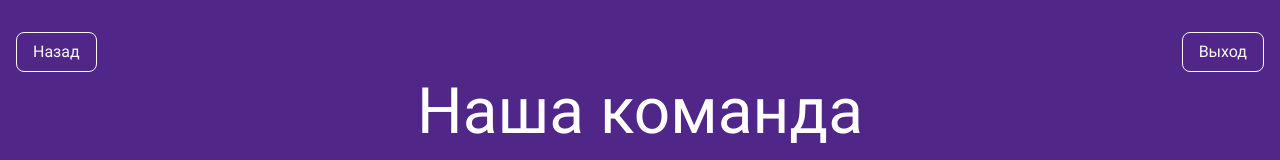
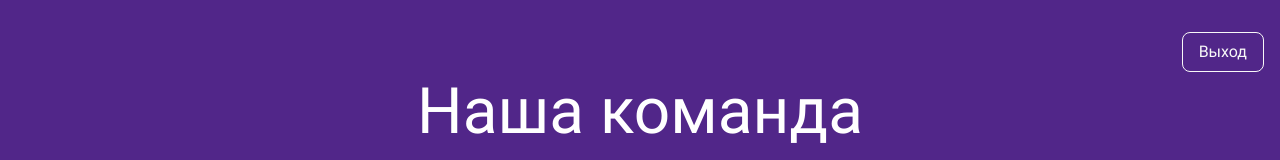
Before and after one commit to Zakharov1984/antipoff_test1, a React (Create React App) app: page / in a window 1280 px wide. Shown: the top 160 px of the page. Built offline with nearby package versions, Linux system fonts and the light colour scheme.

Commit message:
hidden_button_back_for_catalog_header

```diff
--- a/src/copmponents/Header/Header.jsx
+++ b/src/copmponents/Header/Header.jsx
@@ -1,13 +1,16 @@
 import { useEffect, useState } from 'react';
+
+
 import { Button } from '../UI/Button/Button';
 
 import {ReactComponent as BackIcon} from '../../resources/header/back.svg';
 import {ReactComponent as ExitIcon} from '../../resources/header/exit.svg';
 
+import cn from 'classnames';
 
 import classes from './Header.module.scss';
 
-export const Header = ({children}) => {
+export const Header = ({children, page}) => {
   const [width, setWidth] = useState(window.innerWidth);
 
   useEffect(() => {
@@ -26,8 +29,10 @@ export const Header = ({children}) => {
     <header className={classes.header}>
       <div className="container">
         <nav className={classes.nav}>
-          <Button className={classes.nav__btn}>
-            {width <= 425 ? <BackIcon/> : 'Назад'}
+          <Button
+            disabled={page == 'catalog' ? true : false}
+            className={page == 'catalog' ? cn(classes.nav__btn, classes.nav__btn_hidden) : classes.nav__btn}>
+            {width <= 425 ? <BackIcon className={classes.svg}/> : 'Назад'}
           </Button>
           <Button className={classes.nav__btn}>
             {width <= 425 ? <ExitIcon/> : 'Выход'}
--- a/src/copmponents/Header/Header.module.scss
+++ b/src/copmponents/Header/Header.module.scss
@@ -4,6 +4,10 @@
   min-height: 265px;
   padding: 32px 0 39px;
   background: $mainColor;
+}
+
+.svg {
+  fill: #F8F8F8;
 }
 
 .nav {
@@ -22,6 +26,15 @@
     font-weight: 400;
     color: #F8F8F8;
 
+    &_hidden {
+      background:transparent;
+      color: transparent;
+      border: transparent;
+
+      & .svg {
+        fill: transparent;
+      }
+    }
   }
 }
 
--- a/src/pages/Catalog/Catalog.jsx
+++ b/src/pages/Catalog/Catalog.jsx
@@ -1,12 +1,13 @@
 import { EmployeesList } from "../../copmponents/EmployeesList/EmployeesList";
 import { Header } from "../../copmponents/Header/Header"
+
 
 import classes from './Catalog.module.scss';
 
 export const Catalog = () => {
   return (
     <div className="catalog">
-      <Header>
+      <Header page={'catalog'}>
         <h1 className={classes.catalogHeader__title}>Наша команда</h1>
         <div className={classes.catalogHeader__descr}>
           Это опытные специалисты, хорошо разбирающиеся во всех задачах, которые ложатся на их плечи, и умеющие находить выход из любых, даже самых сложных ситуаций.
```
Also changed, not shown: src/resources/header/back.svg.
